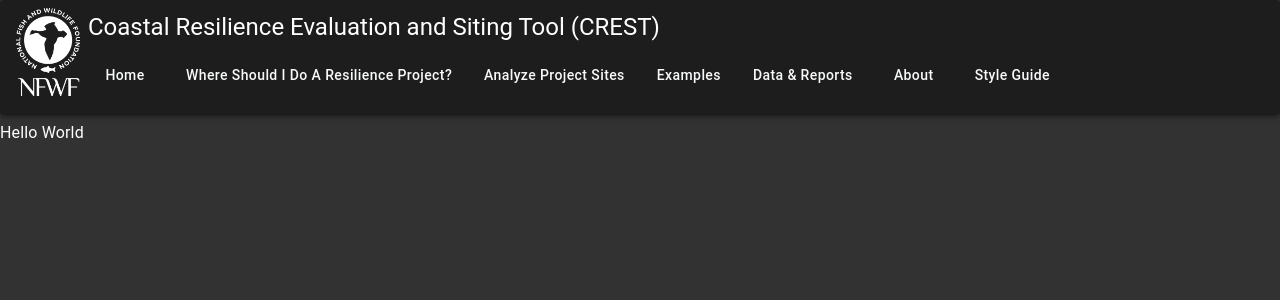
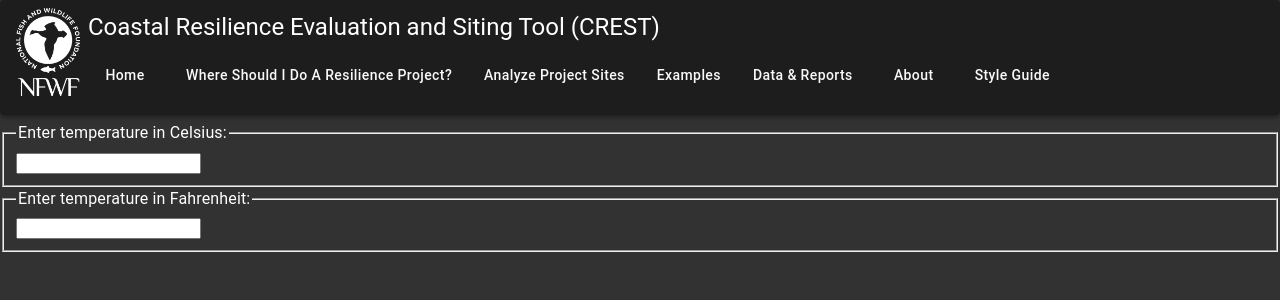
Before and after one commit to nemac/crest-v2, a React app: page /CodeTest in a window 1280 px wide. Shown: the top 300 px of the page. Built offline with nearby package versions, Linux system fonts and the light colour scheme.

Commit message:
initial commit to add some TODOs and playing around with state

```diff
--- a/src/pages/CodeTest.js
+++ b/src/pages/CodeTest.js
@@ -1,13 +1,72 @@
 // This is just for code testing snippet purposes.
 // Can delete when ready for production
-import React from 'react';
+import React, { useState } from 'react';
 // import { Marker, Popup } from 'react-leaflet';
 // import LeafletMapContainer from '../components/Map/LeafletMapContainer';
 
+function BoilingVerdict(props) {
+  if (props.celsius >= 100) {
+    return <p>The water would boil.</p>;
+  }
+  return <p>The water would not boil.</p>;
+}
+
+const scaleNames = {
+  c: 'Celsius',
+  f: 'Fahrenheit'
+};
+
+function toCelsius(fahrenheit) {
+  return (fahrenheit - 32) * 5 / 9;
+}
+
+function toFahrenheit(celsius) {
+  return (celsius * 9 / 5) + 32;
+}
+
+function tryConvert(temperature, convert) {
+  const input = parseFloat(temperature);
+  if (Number.isNaN(input)) {
+    return '';
+  }
+  const output = convert(input);
+  const rounded = Math.round(output * 1000) / 1000;
+  return rounded.toString();
+}
+
+function TemperatureInput(props) {
+  const { scale, temperature, setTemperature} = props;
+  // const [temperature, setTemperature] = useState(0);
+
+  return (
+    <fieldset>
+      <legend> Enter temperature in {scaleNames[scale]}:</legend>
+      <input
+        value={temperature}
+      />
+    </fieldset>
+  );
+}
+
 export default function CodeTest() {
+  const [temperature, setTemperature] = useState();
+  const [scale, setScale] = useState();
+  const celsius = scale === 'f' ? tryConvert(temperature, toCelsius) : temperature;
+  const fahrenheit = scale === 'c' ? tryConvert(temperature, toFahrenheit) : temperature;
+
+  function handleCelsiusChange(temperature) {
+    setScale('c');
+    setTemperature({temperature});
+  }
+
+  function handleFahrenheitChange(temperature) {
+    setScale('f');
+    setTemperature({temperature});
+  }
   return (
    <div>
-     Hello World
+     <TemperatureInput scale="c" temperature={celsius} onChange={handleCelsiusChange}/>
+     <TemperatureInput scale="f" temperature={fahrenheit} onChange={handleFahrenheitChange}/>
    </div>
   );
 }
```
Also changed, not shown: src/components/Map/MapCard.js (+7 -0 lines).
